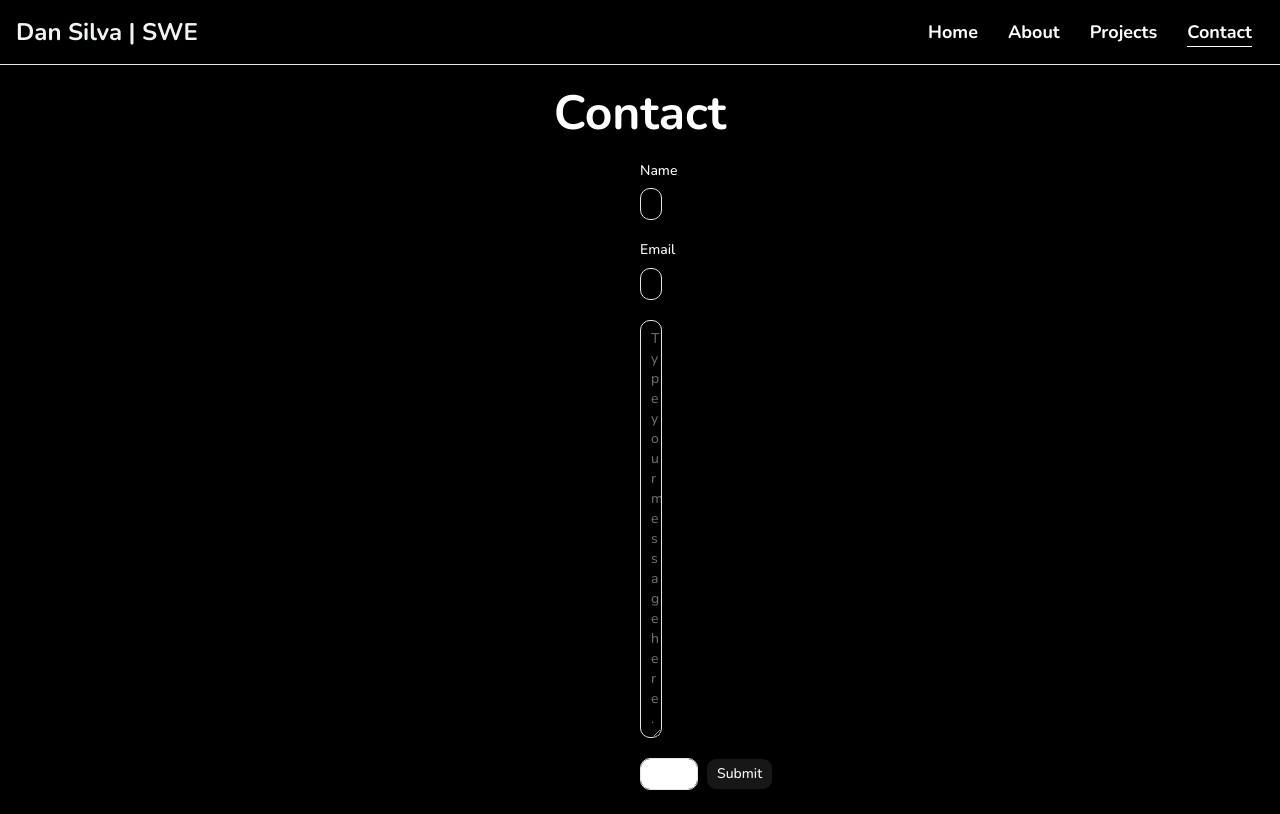
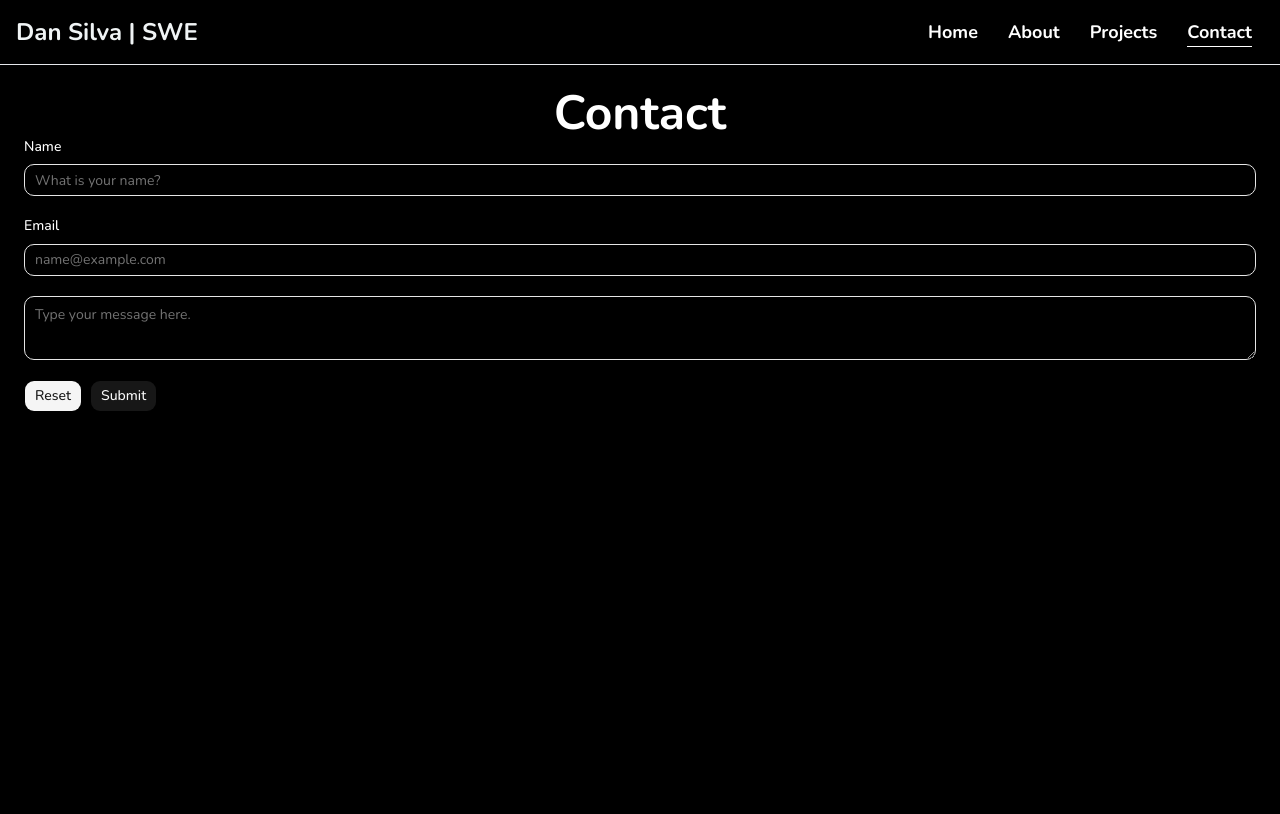
Before and after one commit to dansilvaUT/Portfolio, a Next.js app: page /contact in a window 1280 px wide. Built offline with nearby package versions, Linux system fonts and the light colour scheme.

Commit message:
contact page done. Will add functionality later.

```diff
--- a/app/about/page.tsx
+++ b/app/about/page.tsx
@@ -1,4 +1,4 @@
-import { JSX } from "react";
+import { JSX, useId } from "react";
 import { Avatar, AvatarFallback, AvatarImage } from "@/components/ui/avatar";
 import Skills from "../components/Skills";
 
@@ -7,7 +7,7 @@ const Page = (): JSX.Element => {
     <section className="size-full flex flex-col items-center justify-center text-white p-6 space-y-6">
       <Avatar className="w-40 h-40 border-2 border-white">
         <AvatarImage
-          src={`https://robohash.org/${Math.random()}`}
+          src={`https://robohash.org/${useId()}`}
           alt="Dan Silva Photo"
           className="grayscale"
         />
--- a/app/contact/page.tsx
+++ b/app/contact/page.tsx
@@ -20,8 +20,8 @@ const Page = (): JSX.Element => {
   });
 
   return (
-    <section className="size-full flex flex-col items-center justify-center text-white p-6 space-y-6">
-      <h1 className="text-5xl font-bold align-middle">Contact</h1>
+    <section className="size-full md:w-full flex flex-col text-white p-6">
+      <h1 className="text-5xl font-bold text-center">Contact</h1>
       <form>
         <FieldGroup>
           <Field>
@@ -38,7 +38,7 @@ const Page = (): JSX.Element => {
           </Field>
           <Textarea placeholder="Type your message here." />
           <Field orientation="horizontal">
-            <Button type="reset" variant="outline">
+            <Button type="reset" variant="secondary">
               Reset
             </Button>
             <Button type="submit">Submit</Button>
```
